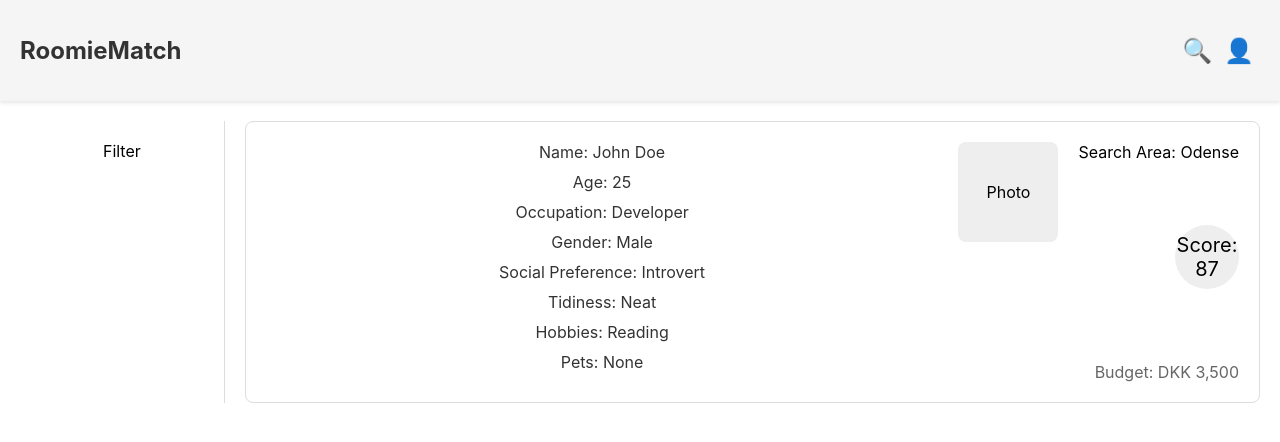
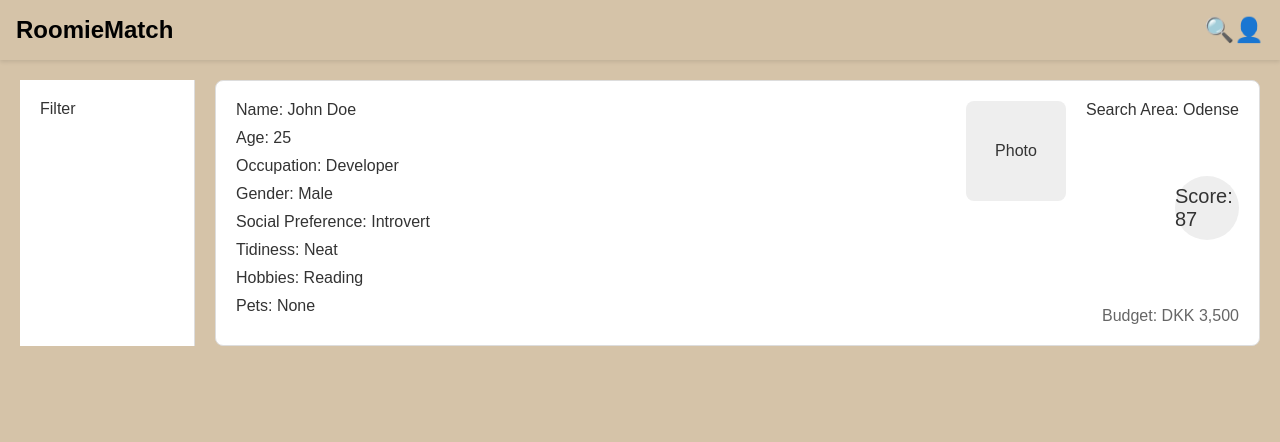
Before and after one commit to danielbahrami/SE07-ISE, a React (Create React App) app in the folder my-app/: page / in a window 1280 px wide. Shown: the top 442 px of the page. Built offline with nearby package versions, Linux system fonts and the light colour scheme.

Commit message:
Update App.css

```diff
--- a/my-app/src/App.css
+++ b/my-app/src/App.css
@@ -1,38 +1,39 @@
-.App {
-  text-align: center;
+/* Reset some basic elements */
+* {
+  box-sizing: border-box;
+  margin: 0;
+  padding: 0;
+  font-family: "Arial", sans-serif;
 }
 
-.App-logo {
-  height: 40vmin;
-  pointer-events: none;
+/* General body styles */
+body {
+  background-color: #d5c3a8; /* Your provided beige color */
+  color: #333; /* Dark grey for text */
 }
 
-@media (prefers-reduced-motion: no-preference) {
-  .App-logo {
-    animation: App-logo-spin infinite 20s linear;
-  }
+/* Header styles */
+.header {
+  background-color: #d5c3a8; /* Your provided beige color */
+  color: #333;
+  padding: 1rem;
+  display: flex;
+  justify-content: space-between;
+  align-items: center;
+  box-shadow: 0 2px 4px rgba(0, 0, 0, 0.1);
 }
 
-.App-header {
-  background-color: #282c34;
-  min-height: 100vh;
-  display: flex;
-  flex-direction: column;
-  align-items: center;
-  justify-content: center;
-  font-size: calc(10px + 2vmin);
-  color: white;
+/* Main heading style */
+.header h1 {
+  font-weight: bold;
+  color: black; /* Adjust as per your design if needed */
 }
 
-.App-link {
-  color: #61dafb;
+/* Header icons/buttons style */
+.header-icons button {
+  background: none;
+  border: none;
+  cursor: pointer;
+  font-size: 1.5rem;
+  color: #8b4513; /* Adjust as per your design if needed */
 }
-
-@keyframes App-logo-spin {
-  from {
-    transform: rotate(0deg);
-  }
-  to {
-    transform: rotate(360deg);
-  }
-}
```
